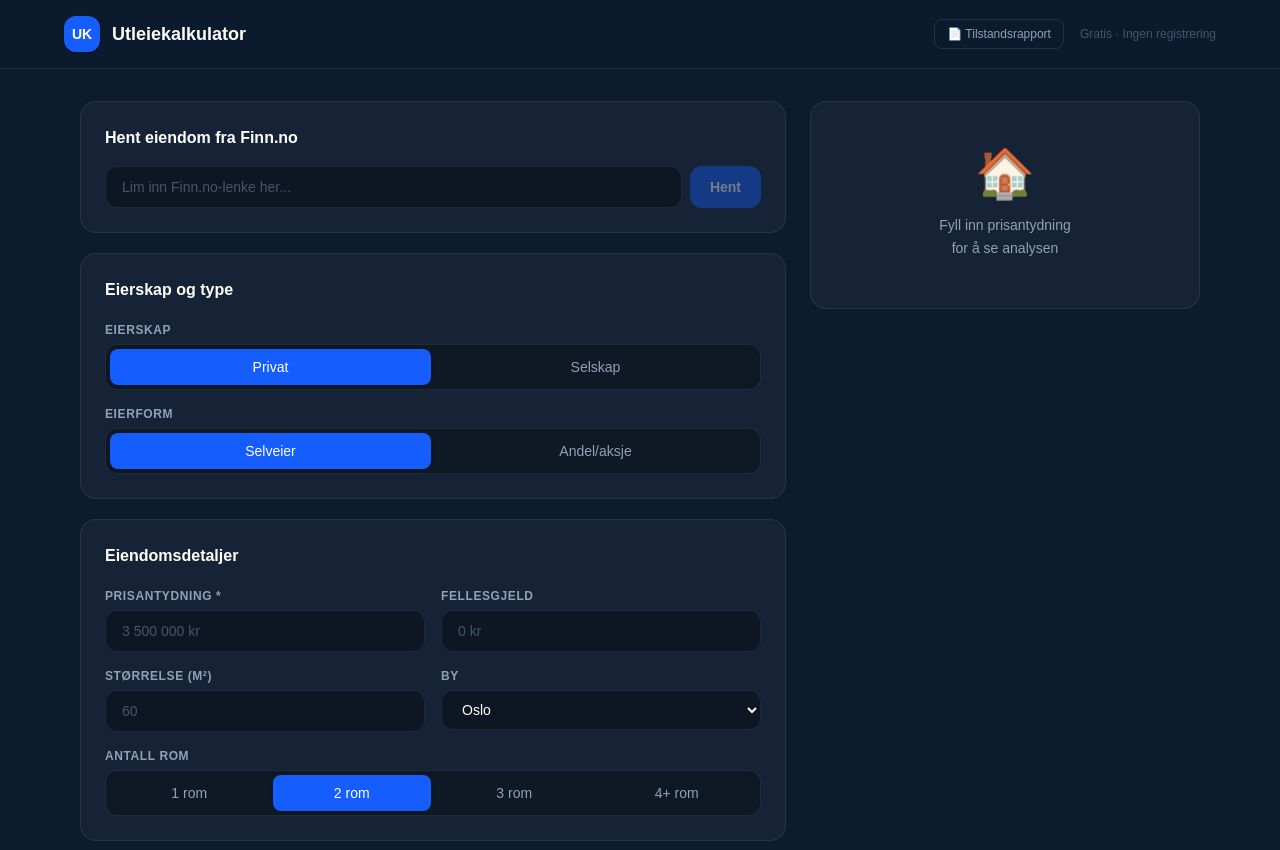
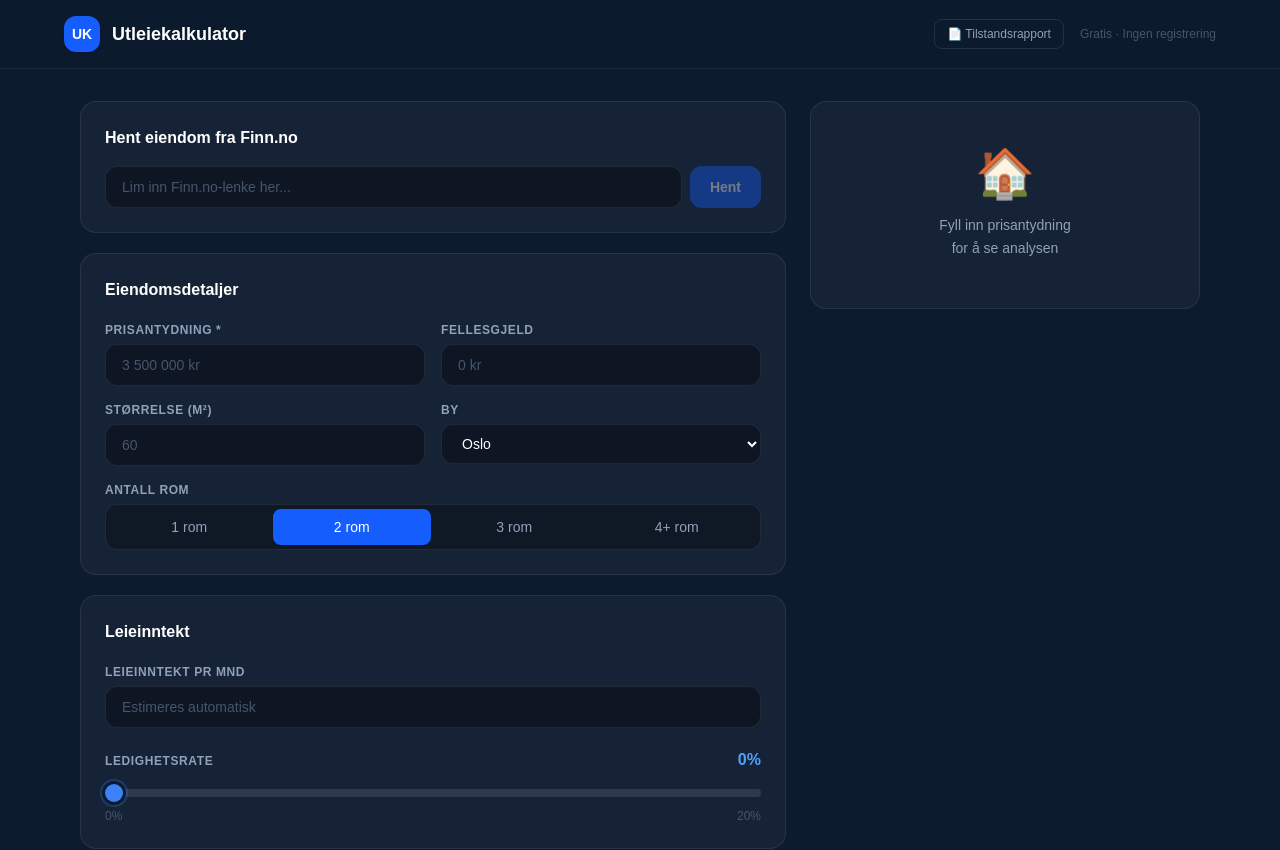
Before and after one commit to MagnusVaage/Utleiekalkulator, a Next.js app: page / in a window 1280 px wide. Shown: the top 850 px of the page. Built offline with nearby package versions, Linux system fonts and the light colour scheme.

Commit message:
Remove Eierskap og type section

```diff
--- a/app/page.tsx
+++ b/app/page.tsx
@@ -296,20 +296,6 @@ export default function Home() {
               {fetchErr && <p className="mt-2 text-red-400 text-xs">{fetchErr}</p>}
             </Card>
 
-            {/* Eierskap */}
-            <Card>
-              <h2 className="font-semibold text-white mb-5">Eierskap og type</h2>
-              <div className="flex flex-col gap-4">
-                <Field label="Eierskap">
-                  <Toggle options={[{ label: 'Privat', value: 'privat' }, { label: 'Selskap', value: 'selskap' }]}
-                    value={form.eierskap} onChange={setF('eierskap')} />
-                </Field>
-                <Field label="Eierform">
-                  <Toggle options={[{ label: 'Selveier', value: 'selveier' }, { label: 'Andel/aksje', value: 'andel' }]}
-                    value={form.eierform} onChange={setF('eierform')} />
-                </Field>
-              </div>
-            </Card>
 
             {/* Eiendomsdetaljer */}
             <Card>
```
